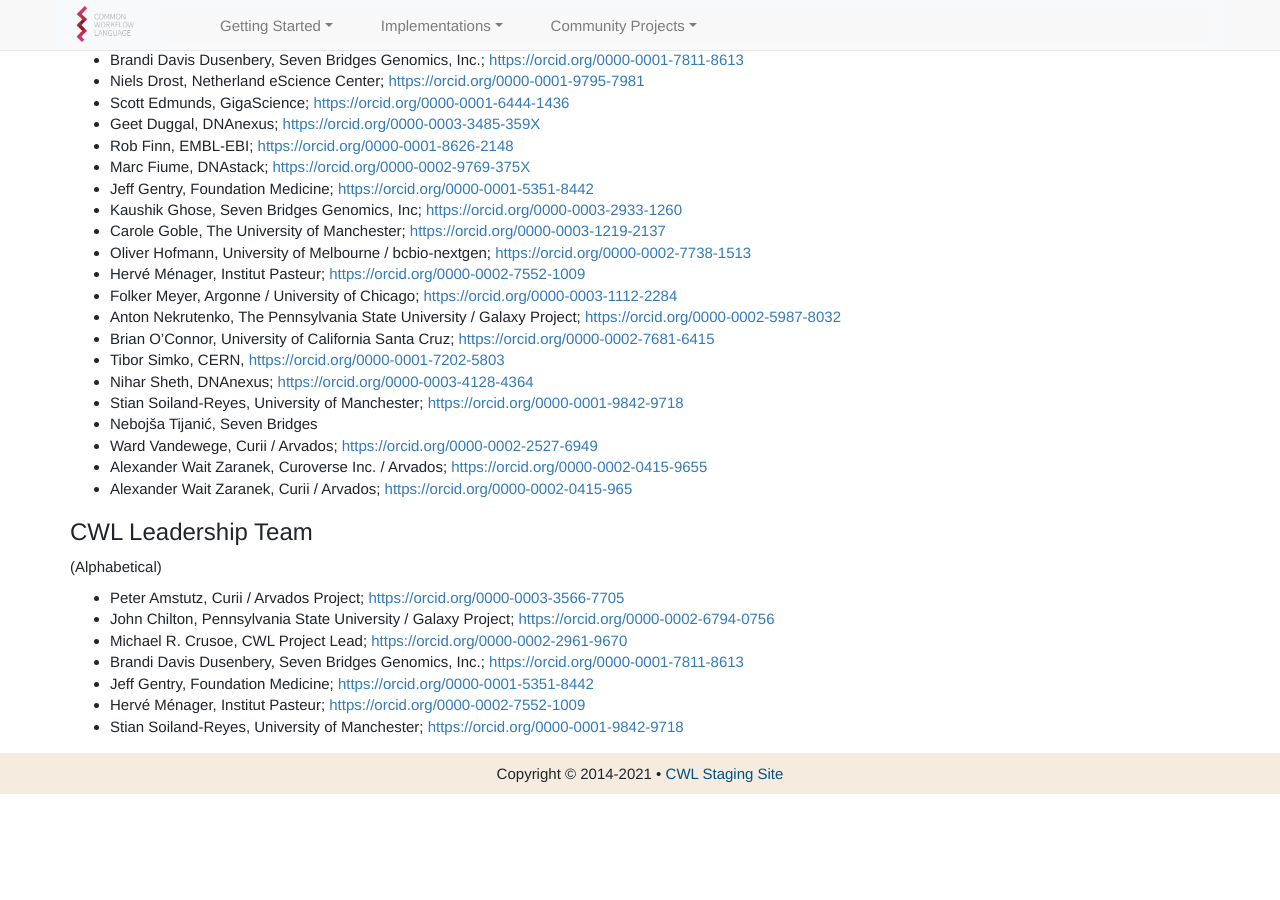
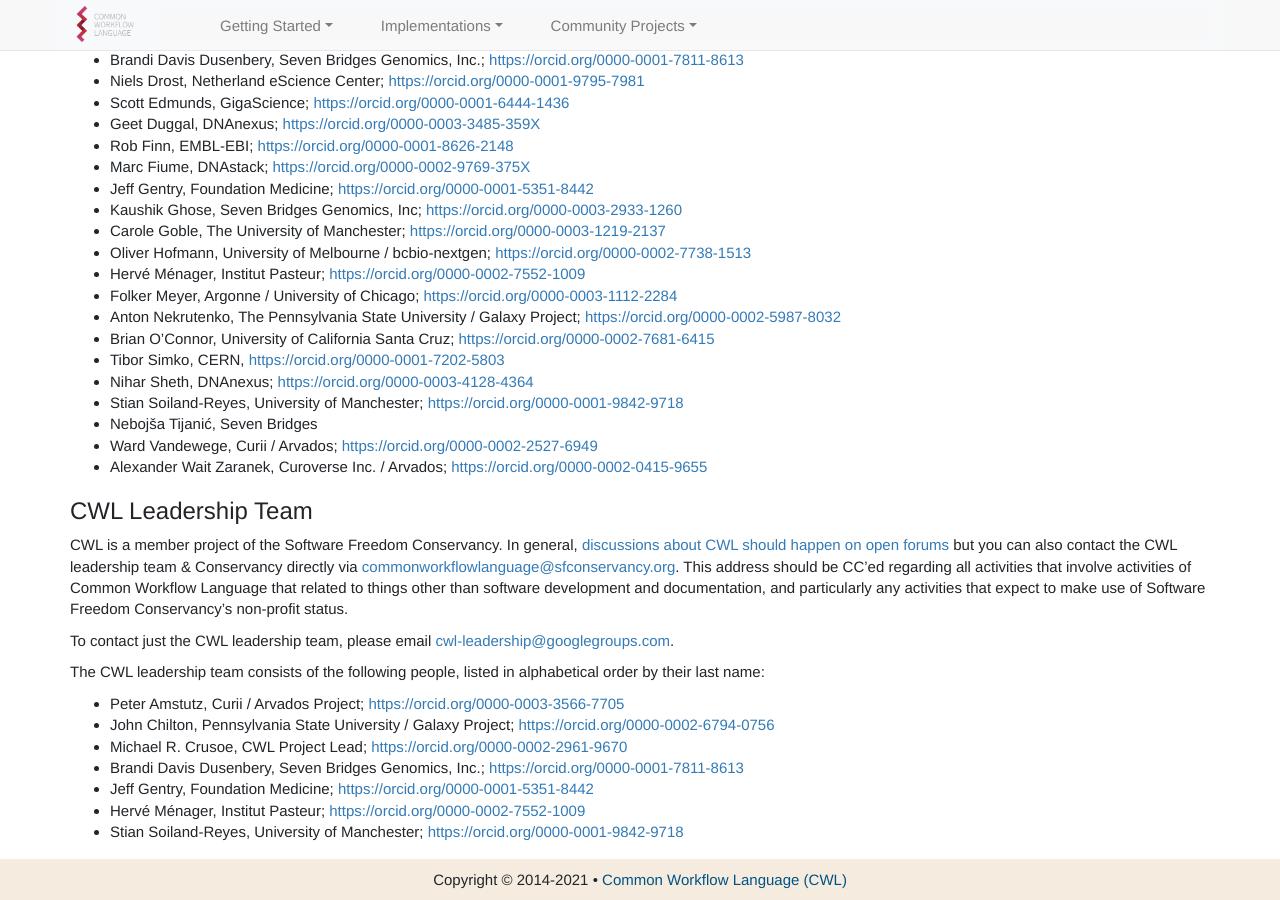
Before and after one commit to common-workflow-language/cwl-website, a Jekyll site: the page built from content/index.md, in a window 1280 px wide and 900 px high, scrolled down 7098 px. Built offline with Jekyll 4.4.1, drawn with Linux system fonts in a browser that asks for light colours; comment, search, counter and statistics services are not loaded; before the commit the page ends 7892 px from its top, so only the background shows below that.

Commit message:
Fix nav links, Leadership Team text, Advisors.
Addresses:

1. Advisors - Sasha listed twice: https://github.com/common-workflow-language/cwl-website/issues/51
2. CWL Leadership section - missing text: https://github.com/common-workflow-language/cwl-website/issues/53
3. Production site - outputs links to staging site: https://github.com/common-workflow-language/cwl-website/issues/54

```diff
--- a/content/_config.yml
+++ b/content/_config.yml
@@ -13,9 +13,8 @@
 # You can create any custom variable you would like, and they will be accessible
 # in the templates via {{ site.myvariable }}.
 
-title: CWL Staging Site
-url: ""
-baseurl: "/cwl-staging"
+title: Common Workflow Language (CWL)
+url: "https://www.commonwl.org"
 author:
   name: Common Workflow Language (CWL)
   # email: your-email@domain.com
--- a/content/_config_local.yml
+++ b/content/_config_local.yml
@@ -1,3 +1,4 @@
-url: "cwl.test" # the base hostname & protocol for your site, e.g. http://example.com
-baseurl: "/"
+title: CWL Staging Site 2
+url: "https://www.commonwl.org" # the base hostname & protocol for your site, e.g. http://example.com
+baseurl: "/cwl-staging"
 port: 80
--- a/content/_includes/home/contributers-and-governance.html
+++ b/content/_includes/home/contributers-and-governance.html
@@ -88,12 +88,14 @@
 *   Nebojša Tijanić, Seven Bridges
 *   Ward Vandewege, Curii / Arvados; [https://orcid.org/0000-0002-2527-6949](https://orcid.org/0000-0002-2527-6949)
 *   Alexander Wait Zaranek, Curoverse Inc. / Arvados; [https://orcid.org/0000-0002-0415-9655](https://orcid.org/0000-0002-0415-9655)
-*   Alexander Wait Zaranek, Curii / Arvados; [https://orcid.org/0000-0002-0415-965](https://orcid.org/0000-0002-0415-965)
 
 <h3 id="CWL_Leadership_Team" class="section">CWL Leadership Team <a id="#CWL_Leadership_Team" href="#CWL_Leadership_Team" class="anchorfix"><span>§</span></a></h3>
 
-(Alphabetical)
+CWL is a member project of the Software Freedom Conservancy. In general, [discussions about CWL should happen on open forums](https://mail.google.com/mail/u/0/#m_-135557084554140653_Support) but you can also contact the CWL leadership team & Conservancy directly via [commonworkflowlanguage@sfconservancy.org](mailto:commonworkflowlanguage@sfconservancy.org). This address should be CC'ed regarding all activities that involve activities of Common Workflow Language that related to things other than software development and documentation, and particularly any activities that expect to make use of Software Freedom Conservancy's non-profit status.
 
+To contact just the CWL leadership team, please email [cwl-leadership@googlegroups.com](mailto:cwl-leadership@googlegroups.com).
+
+The CWL leadership team consists of the following people, listed in alphabetical order by their last name:
 *   Peter Amstutz, Curii / Arvados Project; [https://orcid.org/0000-0003-3566-7705](https://orcid.org/0000-0003-3566-7705)
 *   John Chilton, Pennsylvania State University / Galaxy Project; [https://orcid.org/0000-0002-6794-0756](https://orcid.org/0000-0002-6794-0756)
 *   Michael R. Crusoe, CWL Project Lead; [https://orcid.org/0000-0002-2961-9670](https://orcid.org/0000-0002-2961-9670)
--- a/content/_includes/home/video-player.html
+++ b/content/_includes/home/video-player.html
@@ -16,7 +16,7 @@
   </video>
 </div>
 
-<script src="assets/plyr/plyr.min.js"></script>
+<script src="{{ "assets/plyr/plyr.min.js" | relative_url }}"></script>
 <script>
   const player = new Plyr('#player', {
     controls: [
```
